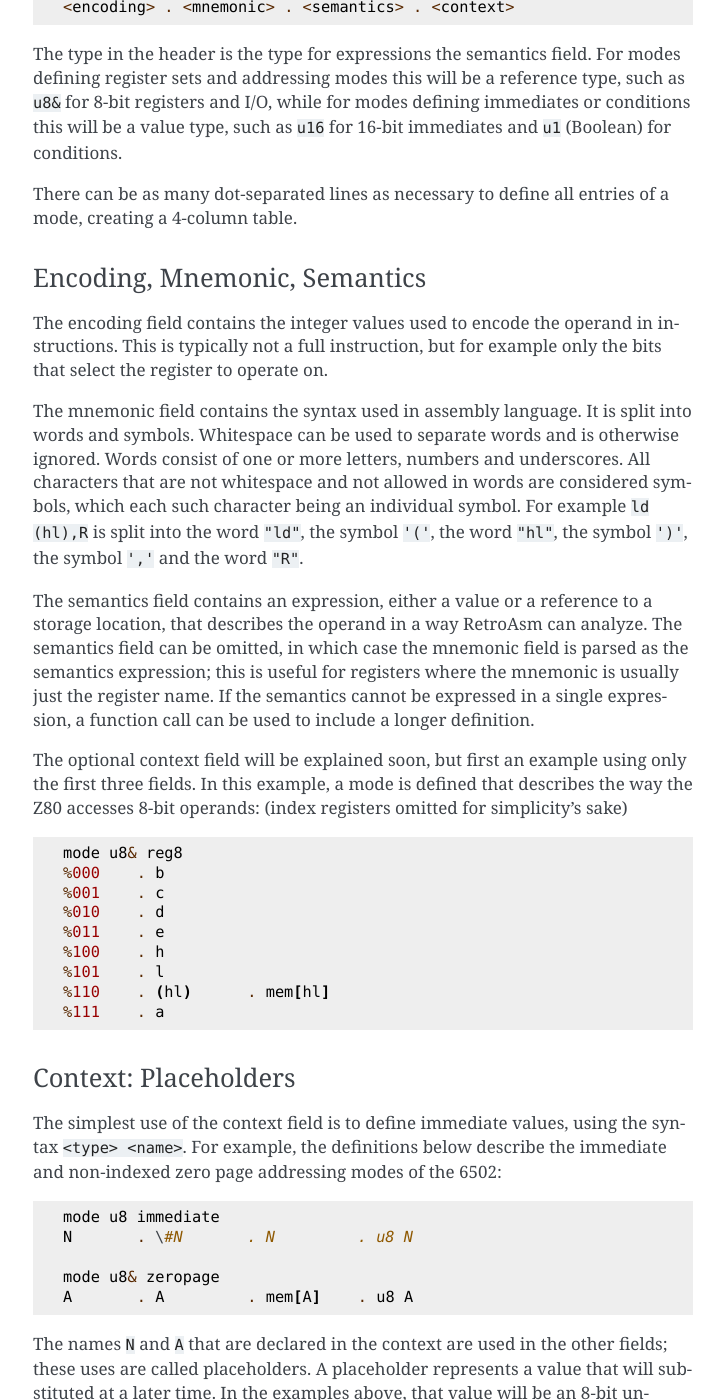
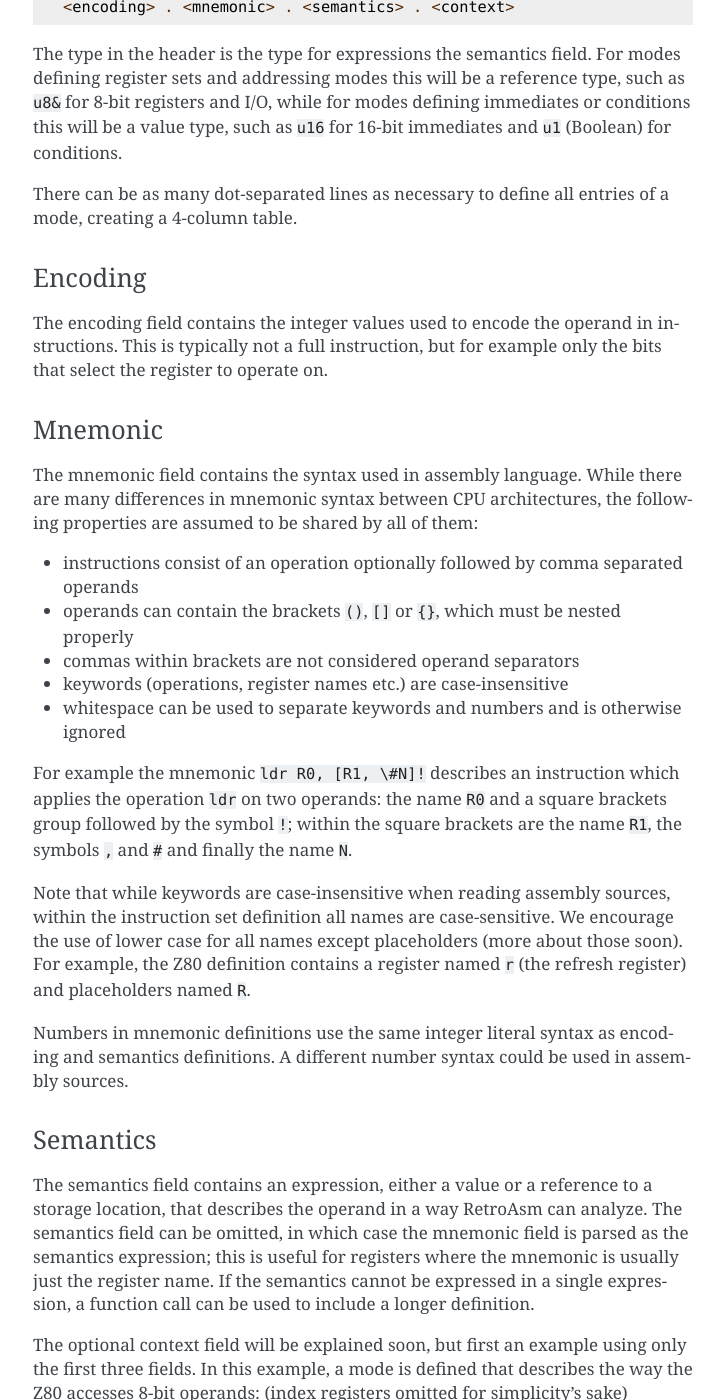
Before and after one commit to mthuurne/retroasm, a Sphinx documentation site: the page built from docs/instruction-set.rst, in a window 1280 px wide and 1400 px high, scrolled down 10923 px. Shown: the whole window, without its empty margins (387-1111 px from the left). Built offline with Sphinx 7.4.7, drawn with Linux system fonts in a browser that asks for light colours; the version number is read from the project's files by our own code; some of the changed text lies outside the part shown.

Commit message:
Document mnemonic definition syntax design
This design is not implemented yet and will likely require tweaking
when implementing it.

I'm adding more structure (restrictions) to the mnemonic syntax,
for two main reasons:
- to allow better error detection and reporting
- to simplify the API that works with mnemonics

The main change is that we now assume comma-separated operands.
In practice, every architecture I've seen uses this, but the current
definition and assembly parsers don't require it, which makes our
parser output an unstructured mess.

```diff
--- a/docs/instruction-set.rst
+++ b/docs/instruction-set.rst
@@ -472,12 +472,31 @@ The type in the header is the type for expressions the semantics field. For mode
 
 There can be as many dot-separated lines as necessary to define all entries of a mode, creating a 4-column table.
 
-Encoding, Mnemonic, Semantics
------------------------------
+Encoding
+--------
 
 The encoding field contains the integer values used to encode the operand in instructions. This is typically not a full instruction, but for example only the bits that select the register to operate on.
 
-The mnemonic field contains the syntax used in assembly language. It is split into words and symbols. Whitespace can be used to separate words and is otherwise ignored. Words consist of one or more letters, numbers and underscores. All characters that are not whitespace and not allowed in words are considered symbols, which each such character being an individual symbol. For example ``ld (hl),R`` is split into the word ``"ld"``\ , the symbol ``'('``\ , the word ``"hl"``\ , the symbol ``')'``\ , the symbol ``','`` and the word ``"R"``.
+Mnemonic
+--------
+
+The mnemonic field contains the syntax used in assembly language.
+While there are many differences in mnemonic syntax between CPU architectures, the following properties are assumed to be shared by all of them:
+
+- instructions consist of an operation optionally followed by comma separated operands
+- operands can contain the brackets ``()``, ``[]`` or ``{}``, which must be nested properly
+- commas within brackets are not considered operand separators
+- keywords (operations, register names etc.) are case-insensitive
+- whitespace can be used to separate keywords and numbers and is otherwise ignored
+
+For example the mnemonic ``ldr R0, [R1, \#N]!`` describes an instruction which applies the operation ``ldr`` on two operands: the name ``R0`` and a square brackets group followed by the symbol ``!``; within the square brackets are the name ``R1``, the symbols ``,`` and ``#`` and finally the name ``N``.
+
+Note that while keywords are case-insensitive when reading assembly sources, within the instruction set definition all names are case-sensitive. We encourage the use of lower case for all names except placeholders (more about those soon). For example, the Z80 definition contains a register named ``r`` (the refresh register) and placeholders named ``R``.
+
+Numbers in mnemonic definitions use the same integer literal syntax as encoding and semantics definitions. A different number syntax could be used in assembly sources.
+
+Semantics
+---------
 
 The semantics field contains an expression, either a value or a reference to a storage location, that describes the operand in a way RetroAsm can analyze. The semantics field can be omitted, in which case the mnemonic field is parsed as the semantics expression; this is useful for registers where the mnemonic is usually just the register name. If the semantics cannot be expressed in a single expression, a function call can be used to include a longer definition.
 
```
